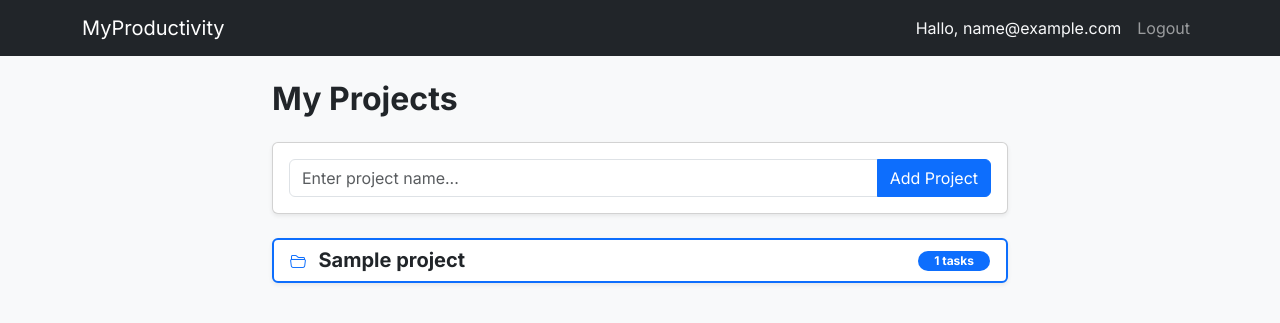
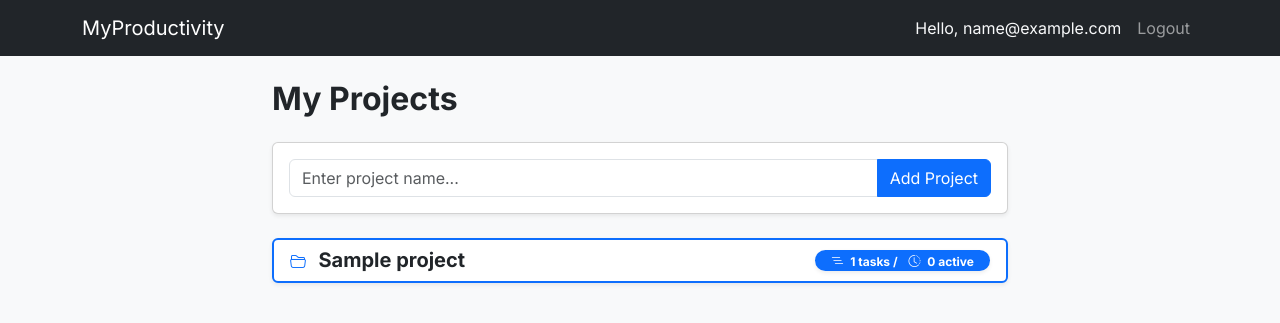
Before and after one commit to aculaxxl/MyProductivity, a Django app: page / in a window 1280 px wide. Shown: the top 323 px of the page. Run offline with Django 5.2, Linux system fonts and the light colour scheme; a user stored in the database is signed in; tables that the repository leaves empty hold one stand-in row (values such as "Sample post").

Commit message:
Fix: add more information about project tasks

```diff
--- a/apps/tasks/models.py
+++ b/apps/tasks/models.py
@@ -11,6 +11,12 @@ class Project(models.Model):
 
     def __str__(self):
         return self.name
+
+    def total_tasks_count(self):
+        return self.tasks.count()
+
+    def active_tasks_count(self):
+        return self.tasks.filter(is_done=False).count()
 
 class Task(models.Model):
     class Priority(models.IntegerChoices):
--- a/templates/base.html
+++ b/templates/base.html
@@ -25,7 +25,7 @@
             <a class="navbar-brand" href="/">MyProductivity</a>
             <div class="navbar-nav ms-auto">
                 {% if user.is_authenticated %}
-                    <span class="nav-link text-light">Hallo, {{ user.email }}</span>
+                    <span class="nav-link text-light">Hello, {{ user.email }}</span>
                     <form method="post" action="{% url 'account_logout' %}" style="display:inline;">
                         {% csrf_token %}
                         <button type="submit" class="btn btn-link nav-link">Logout</button>
--- a/templates/tasks/project_element.html
+++ b/templates/tasks/project_element.html
@@ -4,5 +4,10 @@
         <i class="bi bi-folder2-open text-primary me-2"></i>
         <span class="fw-bold h5 mb-0 text-dark">{{ project.name }}</span>
     </div>
-    <span class="badge bg-primary rounded-pill px-3">{{ project.tasks.count }} tasks</span>
+    <span class="badge bg-primary rounded-pill px-3 shadow-sm">
+        <i class="bi bi-list-nested me-1"></i>
+        {{ project.total_tasks_count }} tasks /
+        <i class="bi bi-clock-history ms-2 me-1"></i>
+        {{ project.active_tasks_count }} active
+    </span>
 </a>
```
